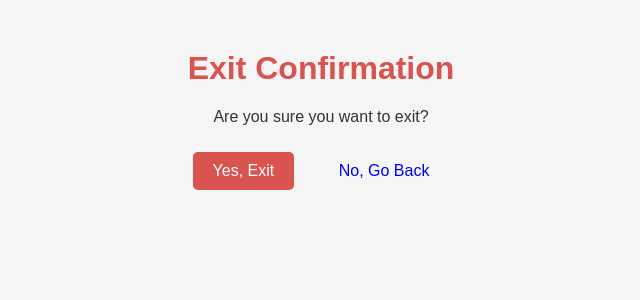
After one commit to SET-IITGN/MineCPP, a Flask app: template Minecpp/templates/exit.html in a window 1280 px wide. The commit adds this page. Shown: the top 300 px of the page, without its empty margins (319-959 px from the left). Run offline with Flask 3, Linux system fonts and the light colour scheme; the template is opened without the code that fills it, so the values that code supplies are empty.

Commit message:
added scrollbar and exit button

```diff
--- a/Minecpp/app.py
+++ b/Minecpp/app.py
@@ -19,6 +19,7 @@ def pretty_print_dict(d):
     formatted_dict = pformat(d, width=10000)  # Adjust the width value as needed
     # Replace commas with line breaks
     formatted_dict = formatted_dict.replace(', ', ',\n')
+    formatted_dict = formatted_dict.replace('\\', '')
     # Remove the outer curly braces from the pformat output
     formatted_dict = formatted_dict[1:-1]
     print(formatted_dict)
--- a/Minecpp/main.py
+++ b/Minecpp/main.py
@@ -16,7 +16,7 @@ The 14 columns are as follows:
 - 'Constructs': Represents the type of constructs in which the bug occurred.
 - 'Lizard Features Buggy': Denotes the cyclomatic complexity of the buggy file.
 - 'Lizard Features Fixed': Denotes the cyclomatic complexity of the bug-fix file.
-- 'Bleu', 'crystalBLEU_score', 'bert_score': Represent three different algorithms that estimate the similarity between buggy and fixed code. The similarity score lies in the range 0 to 1, where 1 indicates similarity, and 0 indicates dissimilarity.
+- 'BLEU', 'crystalBLEU_score', 'bert_score': Represent three different algorithms that estimate the similarity between buggy and fixed code. The similarity score lies in the range 0 to 1, where 1 indicates similarity, and 0 indicates dissimilarity.
 
 
 """
@@ -179,7 +179,7 @@ def main():
                                             columns=['Before Bug fix', 'After Bug fix', 'Location', 'Bug type',
                                             'Commit Message', 'Project URL', 'File Path', 'Fixed Commit',
                                             'Buggy Commit', 'Test File', 'Coding Effort', 'Constructs',
-                                            'Lizard Features Buggy', 'Lizard Features Fixed', 'Bleu',
+                                            'Lizard Features Buggy', 'Lizard Features Fixed', 'BLEU',
                                             'crystalBLEU_score', 'bert_score'])
                     new_row.to_csv(DATASET_SAVE, mode='a',header=False,index=False)
         print('Removing project folder: ', project_name)
--- /dev/null
+++ b/Minecpp/templates/exit.html
@@ -0,0 +1,66 @@
+<!-- templates/exit.html -->
+
+<!DOCTYPE html>
+<html lang="en">
+<head>
+    <meta charset="UTF-8">
+    <meta name="viewport" content="width=device-width, initial-scale=1.0">
+    <title>Exit Confirmation</title>
+    <style>
+        body {
+            font-family: 'Arial', sans-serif;
+            background-color: #f5f5f5;
+            text-align: center;
+            margin: 50px;
+        }
+
+        h1 {
+            color: #d9534f; /* Bootstrap's danger color */
+        }
+
+        p {
+            color: #333;
+        }
+
+        button, a {
+            display: inline-block;
+            padding: 10px 20px;
+            margin: 10px;
+            font-size: 16px;
+            text-align: center;
+            text-decoration: none;
+            cursor: pointer;
+            border-radius: 5px;
+            transition: background-color 0.3s ease;
+        }
+
+        button {
+            background-color: #d9534f; /* Bootstrap's danger color */
+            color: #fff;
+            border: none;
+        }
+
+        button:hover, a:hover {
+            background-color: #c9302c; /* Darker shade on hover */
+        }
+    </style>
+</head>
+<body>
+    <h1>Exit Confirmation</h1>
+    <p>Are you sure you want to exit?</p>
+    <button onclick="exitApp()">Yes, Exit</button>
+    <a href="#" onclick="goBack()">No, Go Back</a>
+
+    <script>
+        function exitApp() {
+            // Redirect to the /confirmed_exit route to stop the Flask app
+            window.location.href = '/confirmed_exit';
+        }
+
+        function goBack() {
+            // Go back to the previous page
+            window.history.back();
+        }
+    </script>
+</body>
+</html>
--- a/Minecpp/templates/index.html
+++ b/Minecpp/templates/index.html
@@ -9,7 +9,7 @@
 <body>
     <div class="container mt-5">
         <h1 class="text-center">Dataset Analysis</h1>
-        <p class="text-center"><a href="{{ url_for('visualization', page=1) }}">Dataset Visualization</a> | <a href="{{ url_for('quantitative') }}">Dataset Quantitative Analysis</a></p>
+        <p class="text-center"><a href="{{ url_for('visualization', page=1) }}">Dataset Visualization</a> | <a href="{{ url_for('quantitative') }}">Dataset Quantitative Analysis</a> | <a href="{{ url_for('exit_app') }}">Exit</a></p>
         <!-- <div class="table-responsive">
             {{ data|safe }}
         </div> -->
--- a/Minecpp/templates/quantitative.html
+++ b/Minecpp/templates/quantitative.html
@@ -11,7 +11,7 @@
 <body>
     <div class="container mt-5">
         <h1 class="text-center">Dataset Quantitative Analysis</h1>
-        <p class="text-center"><a href="{{ url_for('index') }}">Back to Dataset Analysis</a></p>
+        <p class="text-center"><a href="{{ url_for('index') }}">Back to Dataset Analysis</a> | <a href="{{ url_for('exit_app') }}">Exit</a></p>
         <form method="post" action="{{ url_for('quantitative') }}" class="mb-3">
             <div class="form-group">
                 <label for="num_rows">Number of Rows:</label>
```
Also changed, not shown: Minecpp/templates/visualization.html (+66 -15 lines).
